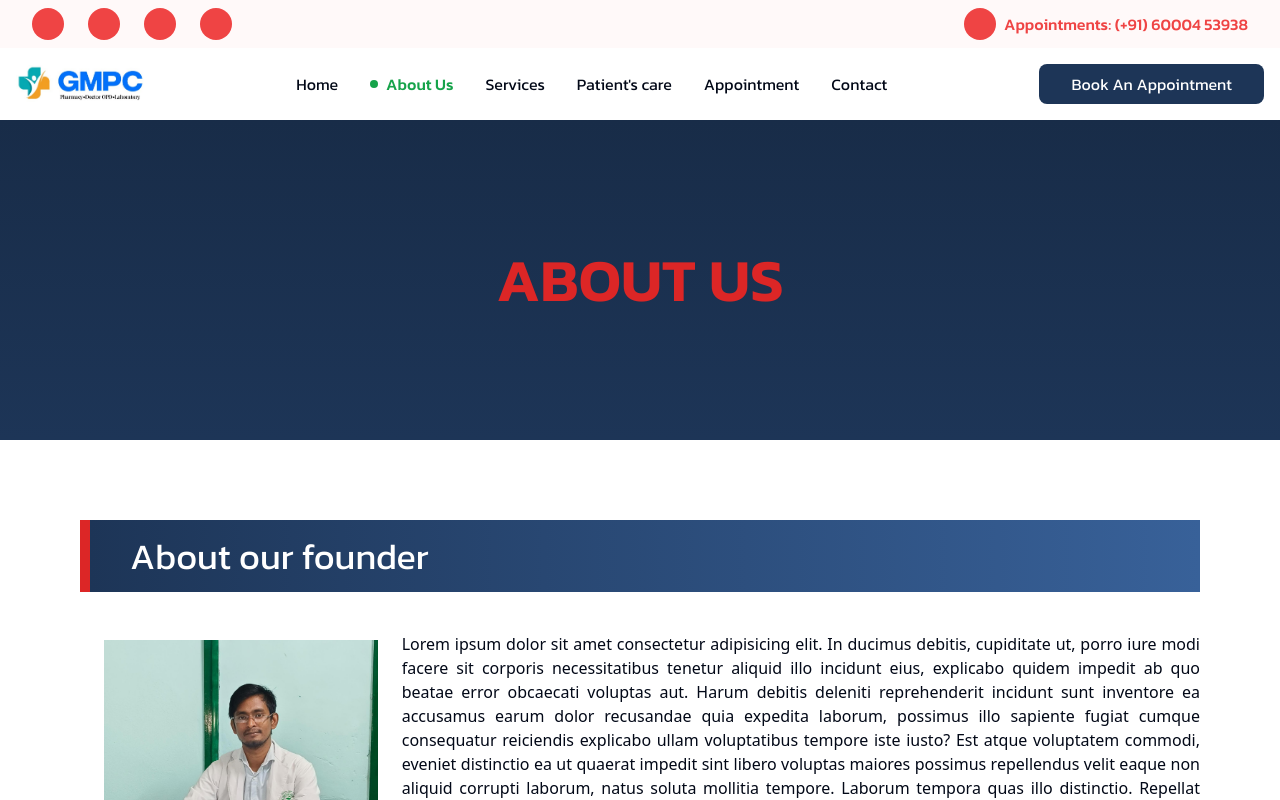
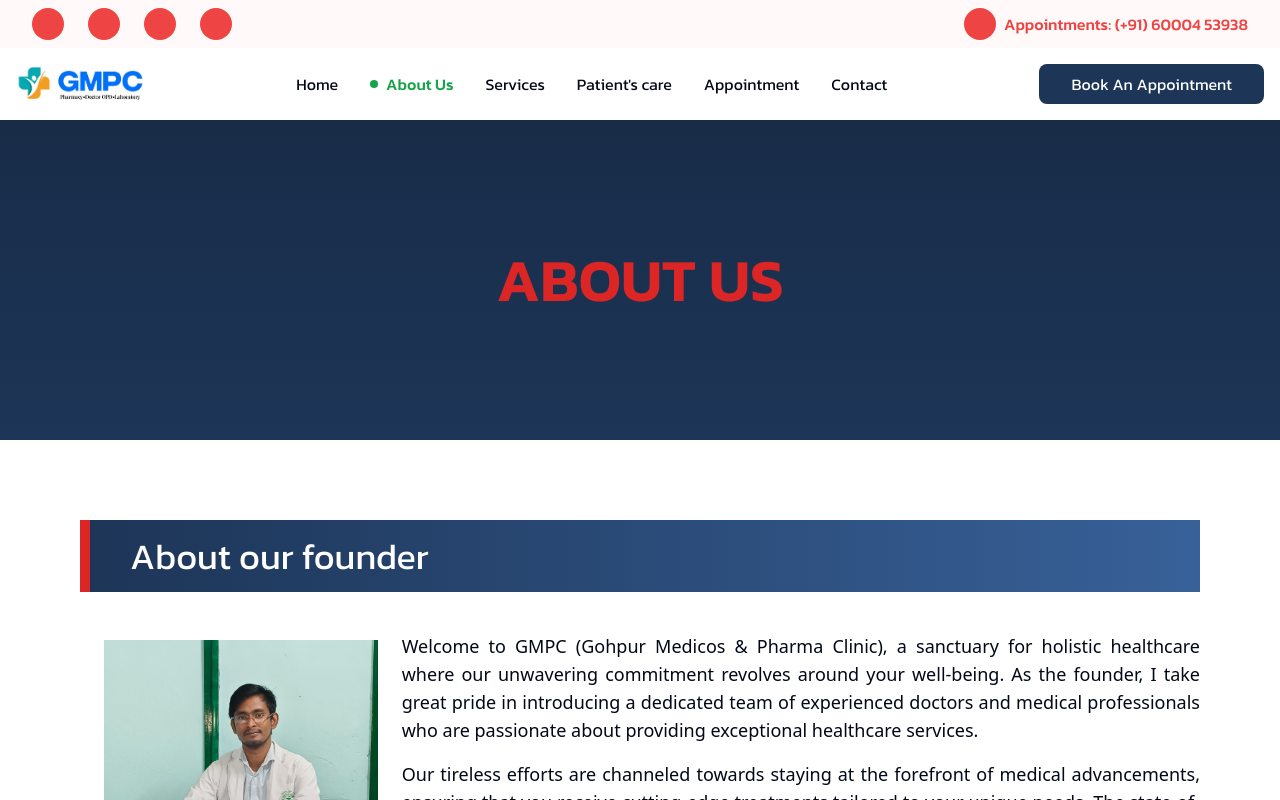
Before and after one commit to rajkumar23411/gmpc, a React (Vite) app: page /about in a window 1280 px wide. Built offline with nearby package versions, Linux system fonts and the light colour scheme; some icons are missing; what tailwindcss-animated would draw is missing.

Commit message:
updating ui

```diff
--- a/src/_root/pages/AboutUs.tsx
+++ b/src/_root/pages/AboutUs.tsx
@@ -63,93 +63,57 @@ const AboutUs = () => {
                                 </h1>
                             </div>
                             <div className="w-full flex flex-col gap-4 text-justify mt-6 md:mt-0">
-                                <p className="font-sans">
-                                    Lorem ipsum dolor sit amet consectetur
-                                    adipisicing elit. In ducimus debitis,
-                                    cupiditate ut, porro iure modi facere sit
-                                    corporis necessitatibus tenetur aliquid illo
-                                    incidunt eius, explicabo quidem impedit ab
-                                    quo beatae error obcaecati voluptas aut.
-                                    Harum debitis deleniti reprehenderit
-                                    incidunt sunt inventore ea accusamus earum
-                                    dolor recusandae quia expedita laborum,
-                                    possimus illo sapiente fugiat cumque
-                                    consequatur reiciendis explicabo ullam
-                                    voluptatibus tempore iste iusto? Est atque
-                                    voluptatem commodi, eveniet distinctio ea ut
-                                    quaerat impedit sint libero voluptas maiores
-                                    possimus repellendus velit eaque non aliquid
-                                    corrupti laborum, natus soluta mollitia
-                                    tempore. Laborum tempora quas illo
-                                    distinctio. Repellat aperiam mollitia
-                                    distinctio modi explicabo nobis sint magni
-                                    esse accusamus quas fugit, hic illum dolorem
-                                    eligendi beatae tempore, aliquid cupiditate
-                                    eveniet? Dolorum dolores minus magnam sit
-                                    autem culpa id labore delectus minima alias?
-                                    Repellendus quibusdam consectetur, enim
-                                    quasi quod sed assumenda nesciunt inventore
-                                    ab voluptates, consequuntur est cumque.
-                                    Magnam odit saepe pariatur optio consectetur
-                                    numquam eum quam corporis incidunt,
-                                    reprehenderit quod, voluptates quibusdam
-                                    blanditiis excepturi nulla, expedita
-                                    assumenda nisi. Animi doloremque debitis
+                                <p className="font-sans text-lg">
+                                    Welcome to GMPC (Gohpur Medicos & Pharma
+                                    Clinic), a sanctuary for holistic healthcare
+                                    where our unwavering commitment revolves
+                                    around your well-being. As the founder, I
+                                    take great pride in introducing a dedicated
+                                    team of experienced doctors and medical
+                                    professionals who are passionate about
+                                    providing exceptional healthcare services.
                                 </p>
-                                <p className="font-sans">
-                                    iure voluptate non vero esse tenetur libero
-                                    in. Dignissimos consequatur ut, fugit ea,
-                                    debitis corporis doloremque est molestiae
-                                    mollitia quam autem quia ab tenetur beatae
-                                    aliquid ratione modi rem omnis! Optio
-                                    nesciunt quibusdam amet eaque illum dicta!
-                                    Magnam nisi blanditiis adipisci non repellat
-                                    sunt id, eos corrupti laudantium minima
-                                    cumque atque ex accusantium aspernatur,
-                                    fugit molestiae optio, provident temporibus
-                                    minus. Distinctio aliquid nemo harum et
-                                    eveniet a! Enim voluptatum error voluptates
-                                    assumenda eum totam at voluptatem, quidem
-                                    sed ut doloremque sapiente tenetur hic.
-                                    Consequatur minus numquam nemo itaque
-                                    corporis fugiat amet, fuga vel
+                                <p className="font-sans text-lg">
+                                    Our tireless efforts are channeled towards
+                                    staying at the forefront of medical
+                                    advancements, ensuring that you receive
+                                    cutting-edge treatments tailored to your
+                                    unique needs. The state-of-the-art
+                                    facilities at GMPC are meticulously designed
+                                    to offer a seamless and efficient healthcare
+                                    experience, incorporating the latest in
+                                    medical technology. <br />
+                                    <br />
+                                    We understand that healthcare extends beyond
+                                    specific treatments, and thus, GMPC operates
+                                    as a comprehensive healthcare hub. Whether
+                                    you require primary care, specialized
+                                    consultations, or preventive measures, our
+                                    clinic is equipped to address a spectrum of
+                                    healthcare needs under one roof.
                                 </p>
                             </div>
                         </div>
-                        <p className="second-para pt-4 text-justify font-sans">
-                            Lorem ipsum dolor sit amet consectetur adipisicing
-                            elit. Ea exercitationem, esse voluptate sed ut
-                            inventore nesciunt similique totam! Ex accusamus
-                            quam soluta dicta officia dignissimos, velit neque
-                            ipsam architecto est! Explicabo porro veritatis,
-                            maiores temporibus eligendi minus, voluptas ex
-                            beatae est saepe suscipit cumque facere
-                            necessitatibus eius soluta fugit, et neque
-                            distinctio velit sapiente! Nihil voluptatem sit
-                            laborum sint animi dicta consectetur possimus
-                            repudiandae ratione laudantium id eaque eligendi
-                            voluptates, sed deserunt? Veniam odio sequi
-                            accusamus error id repudiandae ut. Nemo minus
-                            mollitia provident a tempora, necessitatibus
-                            corporis quibusdam adipisci, officia nobis, ab
-                            dolore! Soluta, facere libero porro maxime odio
-                            nulla tempora minus dolores ex a aspernatur
+                        <p className="second-para pt-4 text-justify font-sans text-lg">
+                            At GMPC, our patient-centric approach places you at
+                            the center of our care plans. Your concerns and
+                            preferences are integral to our decision-making
+                            process, and we believe in fostering open
+                            communication to ensure you are actively involved in
+                            your healthcare journey. <br /> <br />
+                            Conveniently located in Kalabari, Gohpur, Biswantha
+                            Assam, GMPC is easily accessible, acknowledging the
+                            importance of convenience in healthcare access. We
+                            recognize and appreciate the trust you place in us,
+                            and your continued support is the driving force
+                            behind our commitment to continually improve and
+                            enhance our healthcare services.
                         </p>
-                        <p className="third-para pt-6 text-justify font-sans">
-                            Lorem ipsum dolor sit amet consectetur adipisicing
-                            elit. At asperiores odio commodi quibusdam atque
-                            sapiente provident quis, hic officiis iure? Ea
-                            laudantium rerum voluptatum optio quae eius
-                            veritatis harum dolor aliquam a ullam magnam, animi
-                            qui. Doloremque, tenetur! Magni in laborum
-                            temporibus adipisci nemo provident itaque fugit
-                            dolorum alias, explicabo quasi animi natus porro
-                            nobis neque aut officia quos cum magnam ea mollitia.
-                            Voluptas consequuntur tempora cupiditate explicabo
-                            eaque. Laborum impedit ullam fugit. Hic vero quo
-                            fugiat necessitatibus, nemo porro. Amet perferendis
-                            ut nemo vitae voluptates reprehenderit enim.
-                            Molestias nihil reiciendis asperiores voluptatum
+                        <p className="third-para pt-6 text-justify font-sans text-lg">
+                            Thank you for choosing GMPC as your healthcare
+                            partner. We look forward to serving you with
+                            dedication, compassion, and an unwavering commitment
+                            to your health and well-being.
                         </p>
                     </div>
                 </div>
--- a/src/_root/pages/PatientsCare.tsx
+++ b/src/_root/pages/PatientsCare.tsx
@@ -3,7 +3,7 @@ import PageHeading from "@/components/shared/PageHeading";
 const PatientsCare = () => {
     return (
         <div>
-            <PageHeading heading="Patients Care" />
+            <PageHeading heading="Patient's Care" />
         </div>
     );
 };
--- a/src/_root/pages/Services.tsx
+++ b/src/_root/pages/Services.tsx
@@ -6,7 +6,7 @@ import { Link } from "react-router-dom";
 const Services = () => {
     return (
         <div>
-            <PageHeading heading="Services" />
+            <PageHeading heading="Our Services" />
             <div className="p-6 md:p-16 lg:p-20 flex flex-col gap-8 custom-bg-1">
                 <TopicHeading heading="Services We Are Providing" />
 
--- a/src/components/shared/Logo.tsx
+++ b/src/components/shared/Logo.tsx
@@ -1,12 +1,14 @@
+import { Link } from "react-router-dom";
+
 const Logo = () => {
     return (
-        <div>
+        <Link to="/">
             <img
                 src="/assets/logo.jpg"
                 alt="logo"
                 className="h-full w-28 lg:w-32 object-cover mix-blend-multiply"
             />
-        </div>
+        </Link>
     );
 };
 
--- a/src/components/shared/QuickFacts.tsx
+++ b/src/components/shared/QuickFacts.tsx
@@ -24,7 +24,7 @@ const FactsBox = ({ amount, heading, icon }: FactsBoxProps) => {
 
 const QuickFacts = () => {
     return (
-        <div className="p-6 md:p-10 md:py-16 md:px-10 lg:py-20 lg:px-10 relative overflow-hidden bg-slate-100">
+        <div className="p-6 md:p-10 md:py-16 md:px-10 lg:py-20 lg:px-10 relative overflow-hidden bg-slate-100 quick-facts-container">
             <div className="triangle-2 absolute left-0 top-0 -z-0 hidden md:block"></div>
             <div className="flex-center flex-col">
                 <h1 className="text-4xl text-gray-800 font-sans font-medium text-center z-20">
--- a/src/components/shared/TopNavBar.tsx
+++ b/src/components/shared/TopNavBar.tsx
@@ -18,7 +18,7 @@ export const SocialIconBox = ({
                 modify && modify
                     ? "h-8 w-8"
                     : "w-6 h-6 md:w-8 md:h-8 text-xs md:text-sm lg:text-base"
-            } bg-red-500 rounded-full grid-center cursor-pointer hover:animate-wiggle-more animate-thrice duration-100`}
+            } bg-red-500 rounded-full grid-center cursor-pointer hover:animate-wiggle-more animate-infinite duration-150`}
         >
             <Link to={link!} className={iconName} />
         </div>
--- a/src/global.css
+++ b/src/global.css
@@ -118,9 +118,13 @@
     height: 100%;
     width: 100%;
 }
+.quick-facts-container {
+    background: url("/assets/ab-bg-2.svg") center center/cover;
+    background-repeat: no-repeat;
+}
 
 .services {
-    background: url("/assets/background3.png") center center/cover;
+    background: url("/assets/ab-bg-4.svg") center center/cover;
     background-repeat: no-repeat;
 }
 
```
